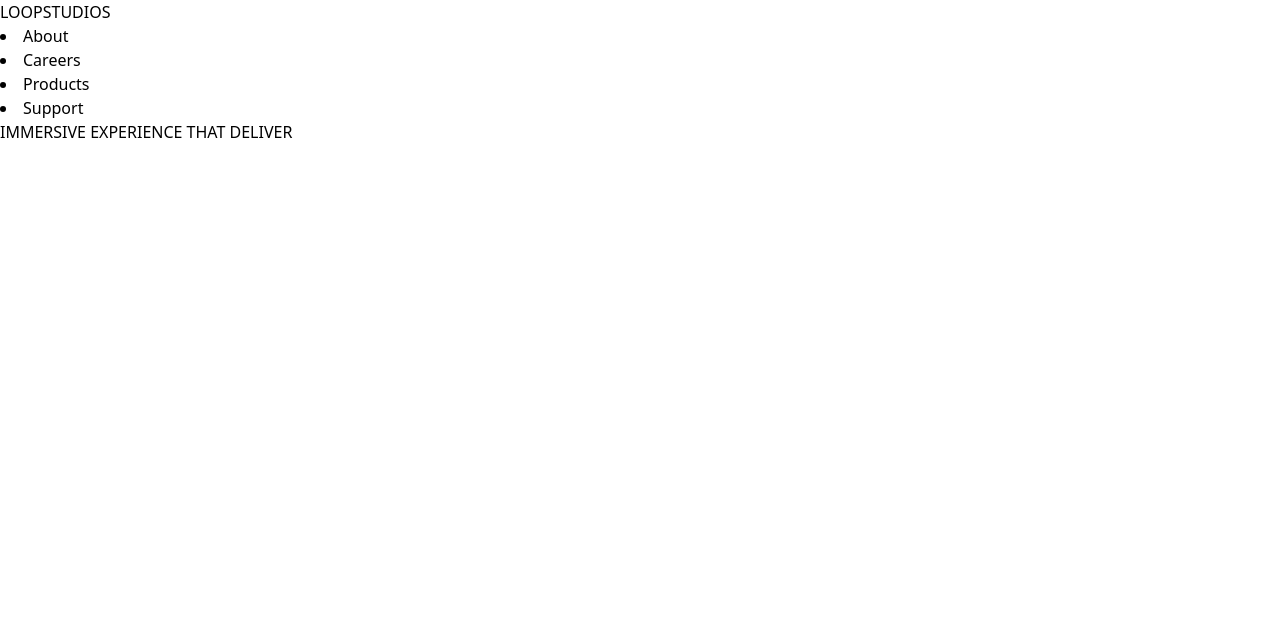
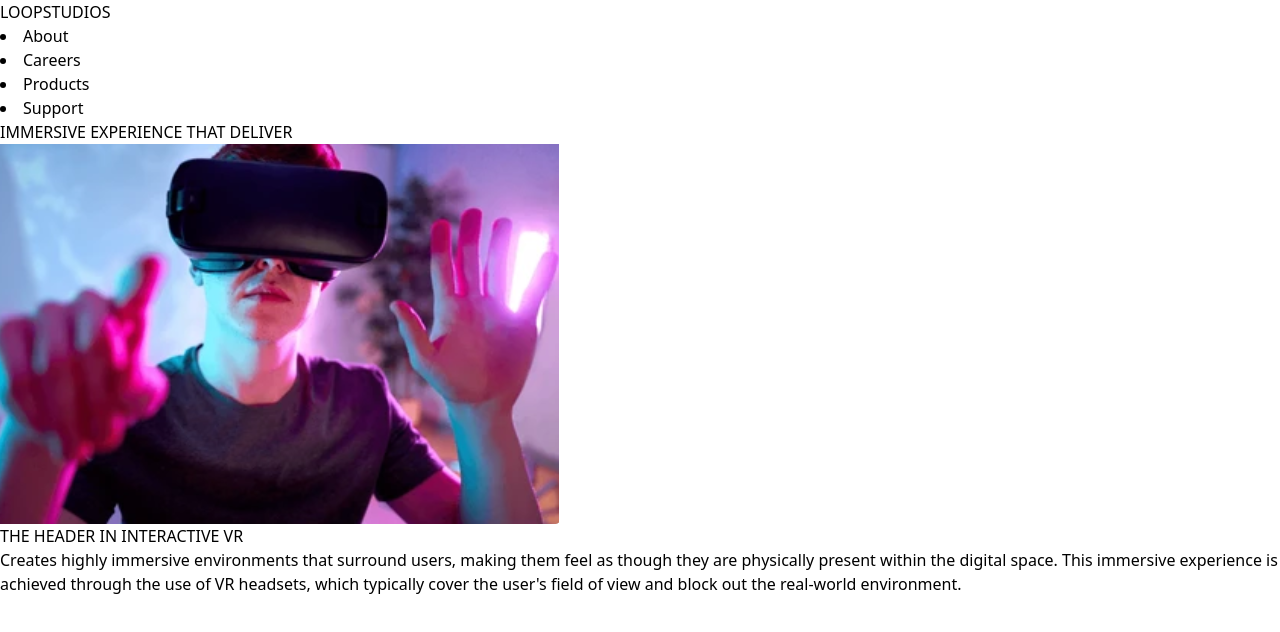
Before and after one commit to janeAnezi/Loop-Studio, a React (Vite) app: page / in a window 1280 px wide. Shown: the top 632 px of the page. Built offline with nearby package versions, Linux system fonts and the light colour scheme.

Commit message:
add image to carreer section

```diff
--- a/src/App.jsx
+++ b/src/App.jsx
@@ -1,5 +1,6 @@
 import React from "react"
 import Home from "./Components/Home.jsx"
+import Careers from "./Components/Careeres.jsx"
 
 function App() {
 
@@ -7,7 +8,7 @@ function App() {
   return (
     <>
       <Home />
-
+      <Careers />
     </>
   )
 }
--- a/src/Components/Careeres.jsx
+++ b/src/Components/Careeres.jsx
@@ -1,9 +1,10 @@
+import React from "react"
 export default function Careers() {
     return(
         <>
             <div>
                 <div>
-                    <img src="./images/career.jpg" alt="person with wearing VR machine" />
+                    <img src="./src/assets/imagecarrer.png" alt="person with wearing VR machine" />
                 </div>
                 <div>
                     <h2>THE HEADER IN INTERACTIVE VR</h2>
```
